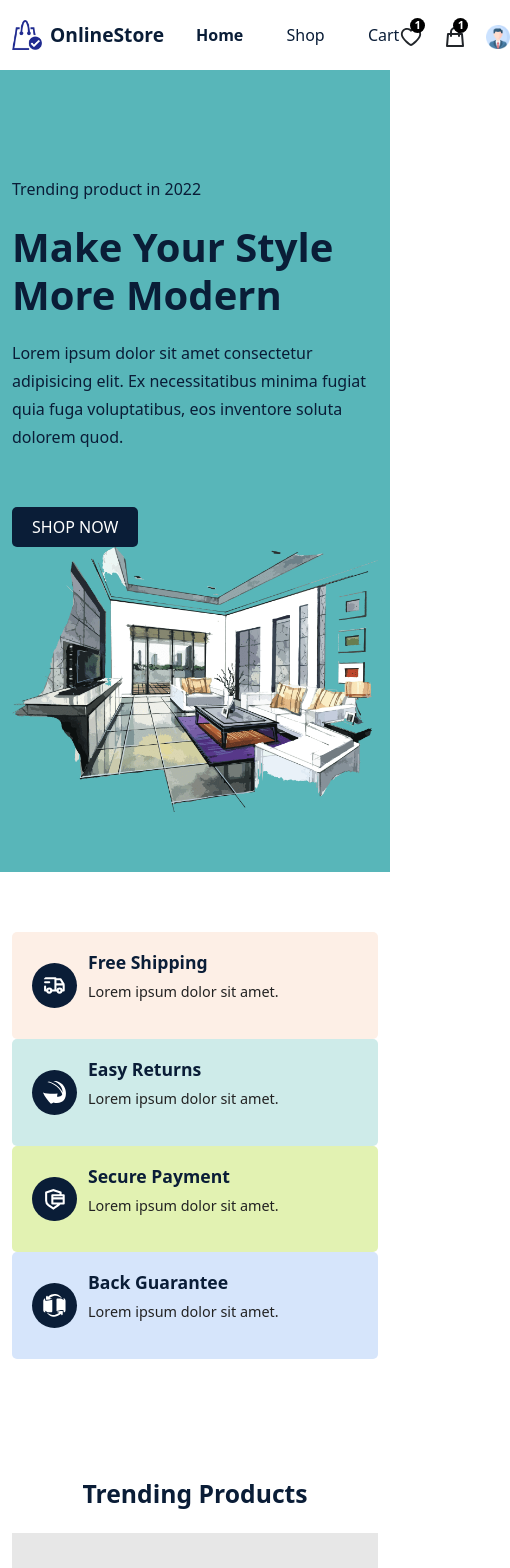
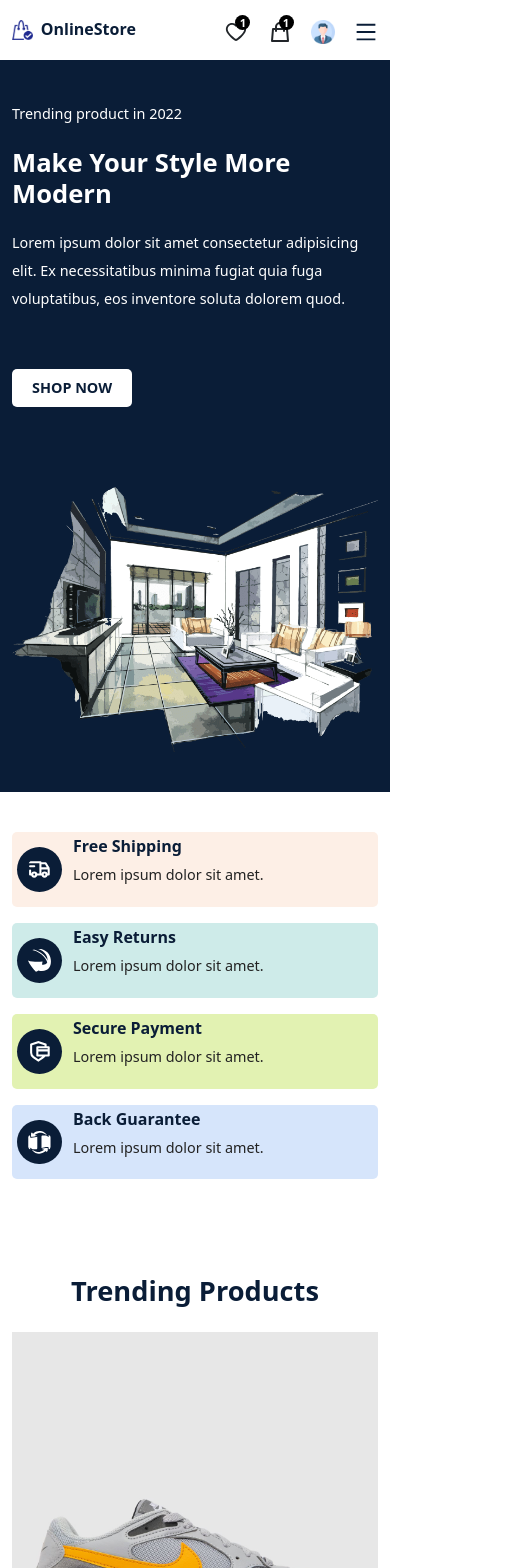
Before and after one commit to Aleksegoist/react-online-shop, a React (Create React App) app: page /home in a window 390 px wide. Shown: the top 1568 px of the page, 510 px wide, since content can reach past the window. Built offline with nearby package versions, Linux system fonts and the light colour scheme.

Commit message:
add responsive

```diff
--- a/src/components/footer/Footer.jsx
+++ b/src/components/footer/Footer.jsx
@@ -11,7 +11,7 @@ const Footer = () => {
     <footer className='footer'>
       <Container>
         <Row>
-          <Col lg='4'>
+          <Col lg='4' className='mb-4' md='6'>
             <div className='logo'>
               <div>
                 <h1 className='text-white'>OnlineStore</h1>
@@ -23,7 +23,8 @@ const Footer = () => {
               laboriosam magnam dolores consequatur!
             </p>
           </Col>
-          <Col lg='3'>
+
+          <Col lg='3' md='3' className='mb-4'>
             <div className='footer__quick-links'>
               <h4 className='quick__links-title'>Top Categories</h4>
               <ListGroup className='mb-3'>
@@ -46,7 +47,7 @@ const Footer = () => {
             </div>
           </Col>
 
-          <Col lg='2'>
+          <Col lg='2' md='3' className='mb-4'>
             <div className='footer__quick-links'>
               <h4 className='quick__links-title'>Useful Links</h4>
               <ListGroup className='mb-3'>
@@ -69,7 +70,7 @@ const Footer = () => {
             </div>
           </Col>
 
-          <Col lg='3'>
+          <Col lg='3' md='4' className='mb-4'>
             <div className='footer__quick-links'>
               <h4 className='quick__links-title'>Contact</h4>
               <ListGroup className='footer__contact'>
--- a/src/components/footer/footer.css
+++ b/src/components/footer/footer.css
@@ -40,3 +40,5 @@
   margin-top: 50px;
   text-align: center;
 }
+
+@media screen and (max-width: 768px) {}
--- a/src/components/header/Header.jsx
+++ b/src/components/header/Header.jsx
@@ -26,6 +26,8 @@ const nav__links = [
 const Header = () => {
   const headerRef = useRef(null);
 
+  const menuRef = useRef(null);
+
   const stickyHeaderFunc = () => {
     window.addEventListener('scroll', () => {
       if (
@@ -44,6 +46,8 @@ const Header = () => {
     return () => window.removeEventListener('scroll', stickyHeaderFunc);
   }, []);
 
+  const menuToggle = () => menuRef.current.classList.toggle('active__menu');
+
   return (
     <header className='header' ref={headerRef}>
       <Container>
@@ -55,7 +59,7 @@ const Header = () => {
                 <h1>OnlineStore</h1>
               </div>
             </div>
-            <div className='navigation'>
+            <div className='navigation' ref={menuRef} onClick={menuToggle}>
               <ul className='menu'>
                 {nav__links.map((item, index) => (
                   <li className='nav__item' key={index}>
@@ -83,11 +87,11 @@ const Header = () => {
               <span>
                 <motion.img whileTap={{ scale: 1.2 }} src={userIcon} alt='' />
               </span>
-            </div>
-            <div className='mobile__menu'>
-              <span>
-                <AiOutlineMenu size={24} />
-              </span>
+              <div className='mobile__menu'>
+                <span onClick={menuToggle}>
+                  <AiOutlineMenu size={24} />
+                </span>
+              </div>
             </div>
           </div>
         </Row>
--- a/src/components/header/header.css
+++ b/src/components/header/header.css
@@ -98,3 +98,52 @@
   box-shadow: 3px 3px 8px -3px #ddd;
   background: #fff;
 }
+
+@media only screen and (max-width: 768px) {
+  .navigation {
+    position: fixed;
+    top: 0;
+    left: 0;
+    width: 100%;
+    height: 100%;
+    background: rgba(0, 0, 0, 0.53);
+    z-index: 9999;
+    display: none;
+  }
+
+  .menu {
+    position: absolute;
+    top: 0;
+    right: 0;
+    width: 250px;
+    height: 100%;
+    background: #fff;
+    z-index: 99999;
+    flex-direction: column;
+    align-items: center;
+    justify-content: center;
+  }
+
+  .active__menu {
+    display: block;
+  }
+
+  .mobile__menu {
+    display: block;
+  }
+
+  .logo img {
+    width: 1.3rem;
+    height: 1.3rem;
+  }
+
+  .logo h1 {
+    font-size: 1rem;
+  }
+
+  .header {
+    width: 100%;
+    height: 60px;
+    line-height: 60px;
+  }
+}
--- a/src/components/ui/Clock.jsx
+++ b/src/components/ui/Clock.jsx
@@ -1,4 +1,5 @@
 import React, { useEffect, useState } from 'react';
+import '../../styles/clock.css';
 
 const Clock = () => {
   const [days, setDays] = useState();
--- a/src/index.css
+++ b/src/index.css
@@ -64,3 +64,9 @@ section {
   color: var(--primary-color);
   font-weight: 600;
 }
+
+@media only screen and (max-width: 768px) {
+  section {
+    padding: 40px 0;
+  }
+}
--- a/src/pages/Home.jsx
+++ b/src/pages/Home.jsx
@@ -106,7 +106,7 @@ const Home = () => {
       <section className='timer__count'>
         <Container>
           <Row>
-            <Col lg='6' md='6'>
+            <Col lg='6' md='6' className='count__down-col'>
               <div className='clock__top-content'>
                 <h4 className='text-white fs-6 mb-2'>Limited Offers</h4>
                 <h3 className='text-white fs-5 mb-3'>Quality Trainers</h3>
--- a/src/services/services.css
+++ b/src/services/services.css
@@ -1,6 +1,5 @@
 .service__item {
   padding: 20px;
-
   display: flex;
   align-items: center;
   column-gap: 0.7rem;
@@ -18,3 +17,20 @@
   font-size: 0.9rem;
   color: #222;
 }
+
+@media only screen and (max-width: 992px) {
+  .service__item {
+    padding: 5px;
+    font-size: 1.2rem;
+  }
+
+  .service__item h3 {
+    font-size: 1rem;
+  }
+}
+
+@media only screen and (max-width: 768px) {
+  .service__item {
+    margin-bottom: 1rem;
+  }
+}
--- /dev/null
+++ b/src/styles/clock.css
@@ -0,0 +1,5 @@
+@media only screen and (max-width: 576px) {
+  .clock__wrapper {
+    justify-content: center;
+  }
+}
--- a/src/styles/home.css
+++ b/src/styles/home.css
@@ -1,16 +1,16 @@
 .hero__section {
-  background: var(--hero-bg);
+  background: var(--primary-color);
 }
 
 .hero__content h2 {
-  color: var(--primary-color);
+  color: #fff;
   font-size: 2.5rem;
   font-weight: 600;
   margin: 20px 0;
 }
 
 .hero__content p {
-  color: var(--primary-color);
+  color: #fff;
   line-height: 28px;
 }
 
@@ -23,8 +23,8 @@
   outline: none;
   padding: 8px 20px;
   border-radius: 5px;
-  background: var(--primary-color);
-  color: #fff;
+  background: #fff;
+  color: var(--primary-color);
   cursor: pointer;
   font-size: 1rem;
   margin-top: 40px;
@@ -32,11 +32,12 @@
 
 .buy__btn a {
   text-decoration: none;
-  color: #fff;
+  font-weight: 600;
+  color: var(--primary-color);
 }
 
 .buy__btn a:hover {
-  color: #fff;
+  color: var(--primary-color);
 }
 
 .hero__content {
@@ -49,8 +50,8 @@
 }
 
 .timer__count img {
-  width: 42% !important;
-  height: 42% !important;
+  width: 42%;
+  height: 42%;
   object-fit: contain;
 }
 
@@ -67,3 +68,58 @@
 .store__btn a:hover {
   color: var(--primary-color);
 }
+
+@media only screen and (max-width: 992px) {
+  .hero__content h2 {
+    font-size: 2rem;
+  }
+}
+
+@media only screen and (max-width: 768px) {
+  .hero__content {
+    padding-top: 20px;
+  }
+
+  .hero__content h2 {
+    font-size: 1.6rem;
+  }
+
+  .hero__content p {
+    font-size: 0.9rem;
+  }
+
+  .hero__img {
+    padding-top: 40px;
+  }
+
+  .buy__btn {
+    font-size: 0.9rem;
+  }
+
+  .section__title {
+    font-size: 1.7rem;
+  }
+
+  .timer__count img {
+    display: none;
+  }
+}
+
+@media only screen and (max-width: 576px) {
+  .hero__content {
+    padding-top: 0;
+    margin-bottom: 40px;
+  }
+
+  .timer__count img {
+    display: none;
+  }
+
+  .clock__top-content {
+    text-align: center;
+  }
+
+  .count__down-col {
+    text-align: center;
+  }
+}
```
